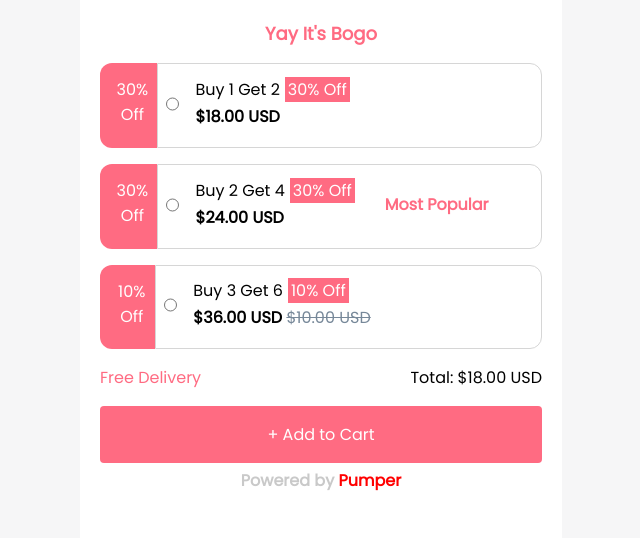
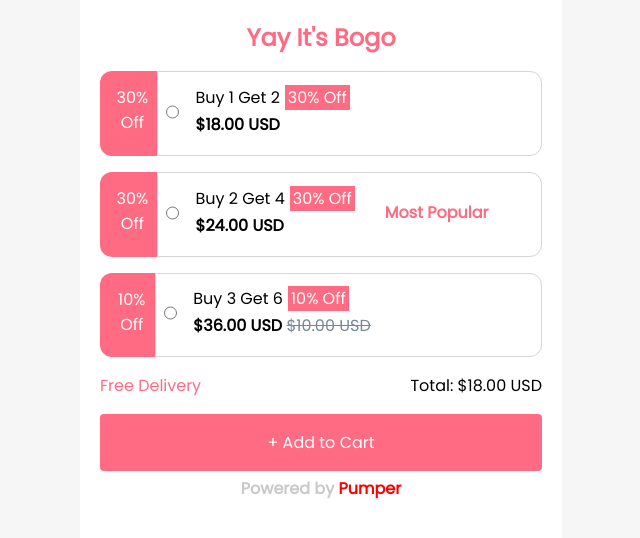
Before and after one commit to aryansharmabunty/yay-its-bogo, a plain HTML site: page index.html in a window 1280 px wide. Shown: the whole page, without its empty margins (319-959 px from the left). Drawn offline with Linux system fonts and the light colour scheme.

Commit message:
heading and height fixes

```diff
--- a/style.css
+++ b/style.css
@@ -15,7 +15,7 @@
     flex-direction: column;
     align-items: center;
     width: 442px;
-    height: 551px;
+    height: 100vh;
     padding: 20px;
 }
 
@@ -25,7 +25,7 @@
     .heading{
         color: #FF6B82;
         font-weight: 700;
-        font-size: large;
+        font-size: x-large;
     }
 }
 
```
